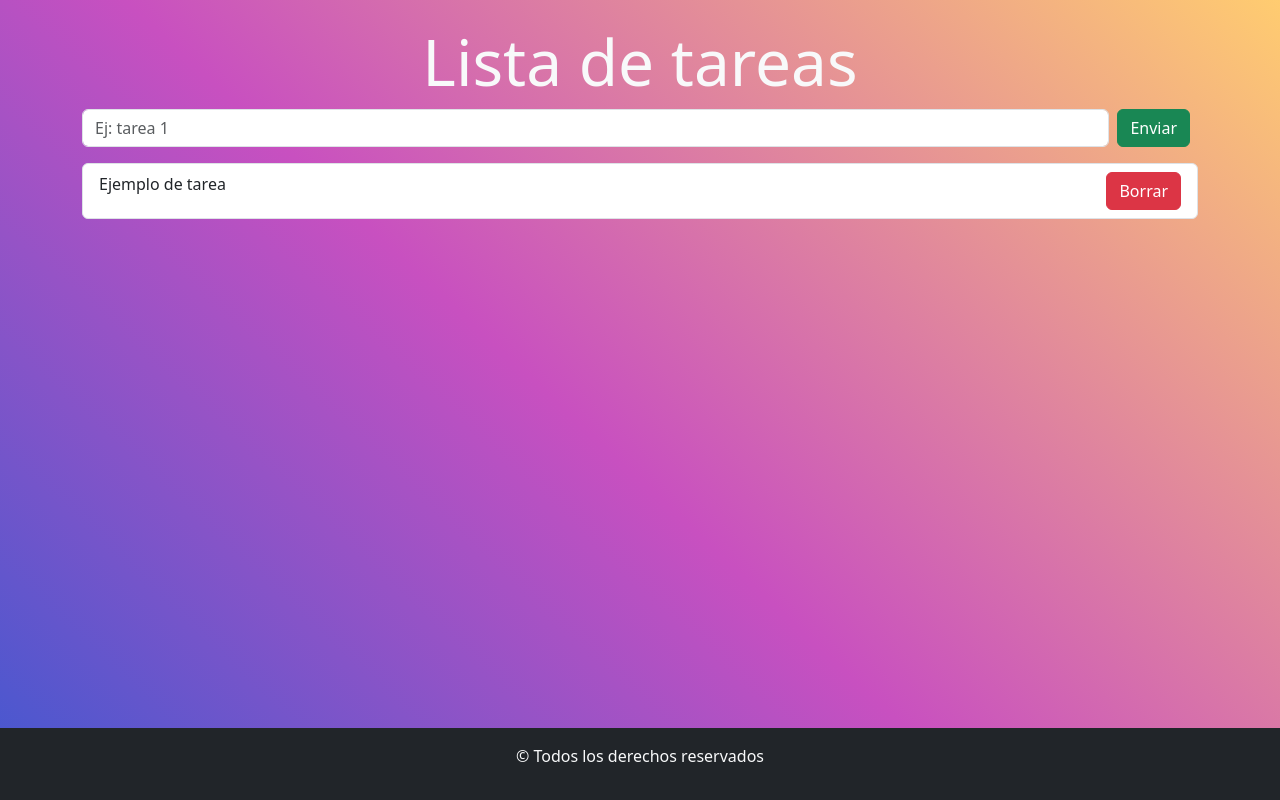
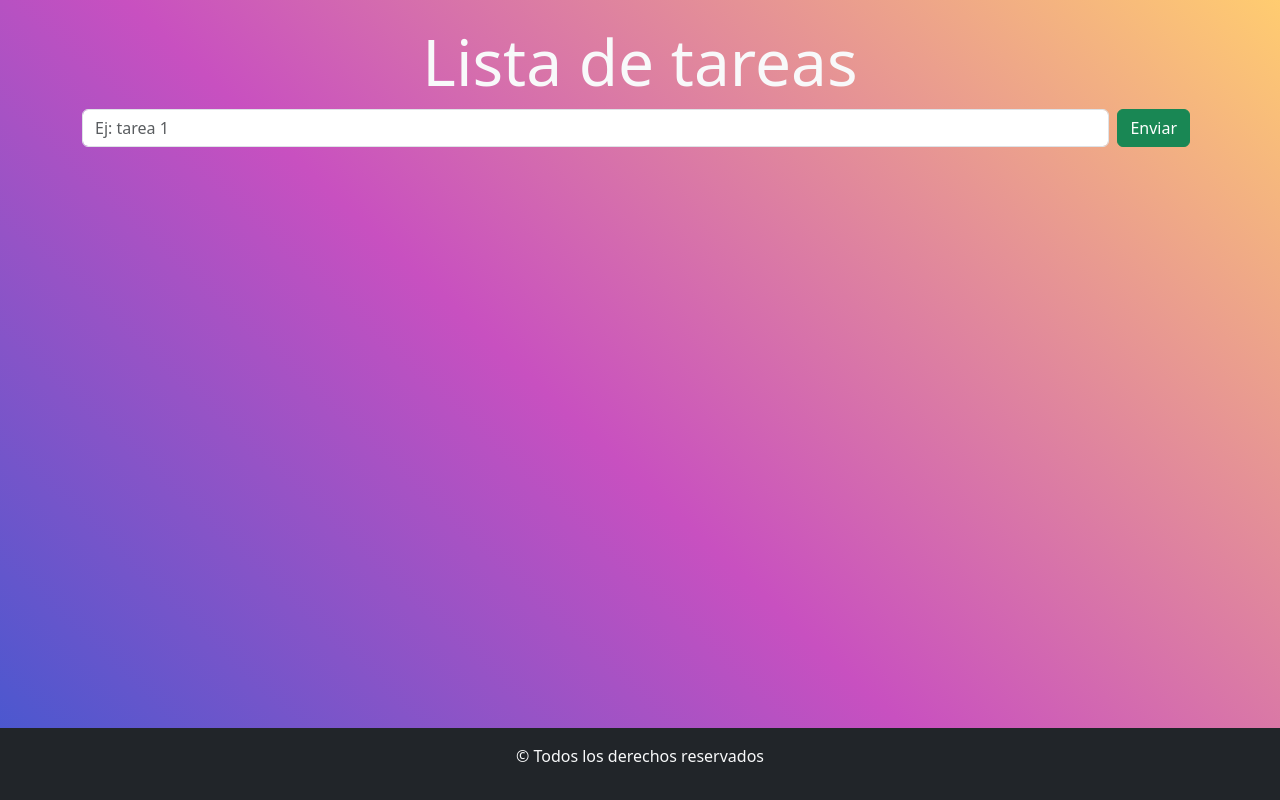
Before and after one commit to rollingcodeschool/listaTareas-c75i, a React (Vite) app: page / in a window 1280 px wide. Built offline with nearby package versions, Linux system fonts and the light colour scheme.

Commit message:
mostramos la cantidad de tareas correspondiente al array en el componente ListaTareas

```diff
--- a/src/components/FormularioTareas.jsx
+++ b/src/components/FormularioTareas.jsx
@@ -1,5 +1,5 @@
 import { Button, Form } from "react-bootstrap";
-import Listatareas from "./Listatareas";
+import ListaTareas from "./ListaTareas";
 import { useState } from "react";
 
 
@@ -12,6 +12,8 @@ const handleSubmit = (e)=>{
   //guardar la tarea en el array tareas
   // tareas.push(1)
   setTareas([...tareas, tarea]);
+  //limpiar el input donde ingreso la tarea
+  setTarea('');
 }
 
   return (
@@ -24,11 +26,12 @@ const handleSubmit = (e)=>{
             minLength={3}
             maxLength={50}
             onChange={(e)=> setTarea(e.target.value)}
+            value={tarea}
           />
           <Button variant="success" className="mx-2" type="submit">Enviar</Button>
         </Form.Group>
       </Form>
-      <Listatareas></Listatareas>
+      <ListaTareas tareas={tareas} ></ListaTareas>
     </section>
   );
 };
--- a/src/components/Listatareas.jsx
+++ b/src/components/Listatareas.jsx
@@ -1,12 +1,14 @@
 import { ListGroup } from "react-bootstrap";
 import ItemTarea from "./ItemTarea";
 
-const Listatareas = () => {
+const ListaTareas = ({tareas}) => {
     return (
         <ListGroup>
-           <ItemTarea></ItemTarea>
+            {
+                tareas.map((itemTarea, indice)=> <ItemTarea key={indice}></ItemTarea>)
+            }
         </ListGroup>
     );
 };
 
-export default Listatareas;
+export default ListaTareas;
```
